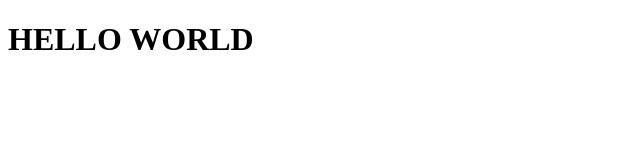
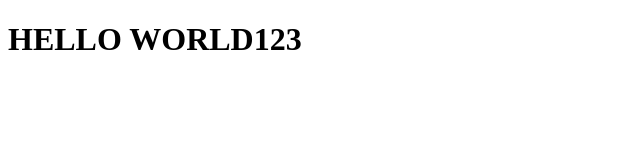
Before and after one commit to Dafa232/mamangrevo, a plain HTML site: page index.html in a window 1280 px wide. Shown: the full height of the page, 0-640 px from the left. Drawn offline with Linux system fonts and the light colour scheme.

Commit message:
first commit

```diff
--- a/index.html
+++ b/index.html
@@ -4,6 +4,6 @@
         <title>NIIXO</title>
     </head>
     <body>
-        <h1>HELLO WORLD</h1>
+        <h1>HELLO WORLD123</h1>
     </body>
 </html>
```
